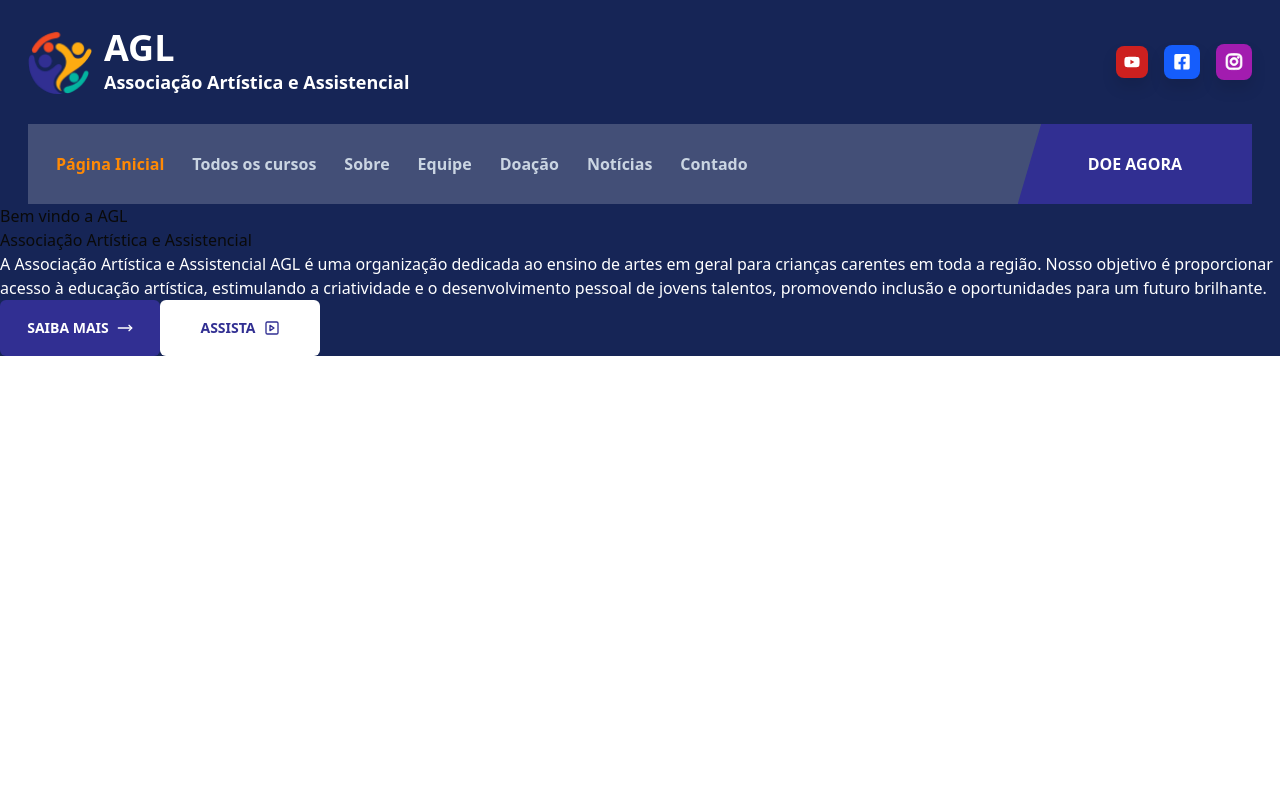
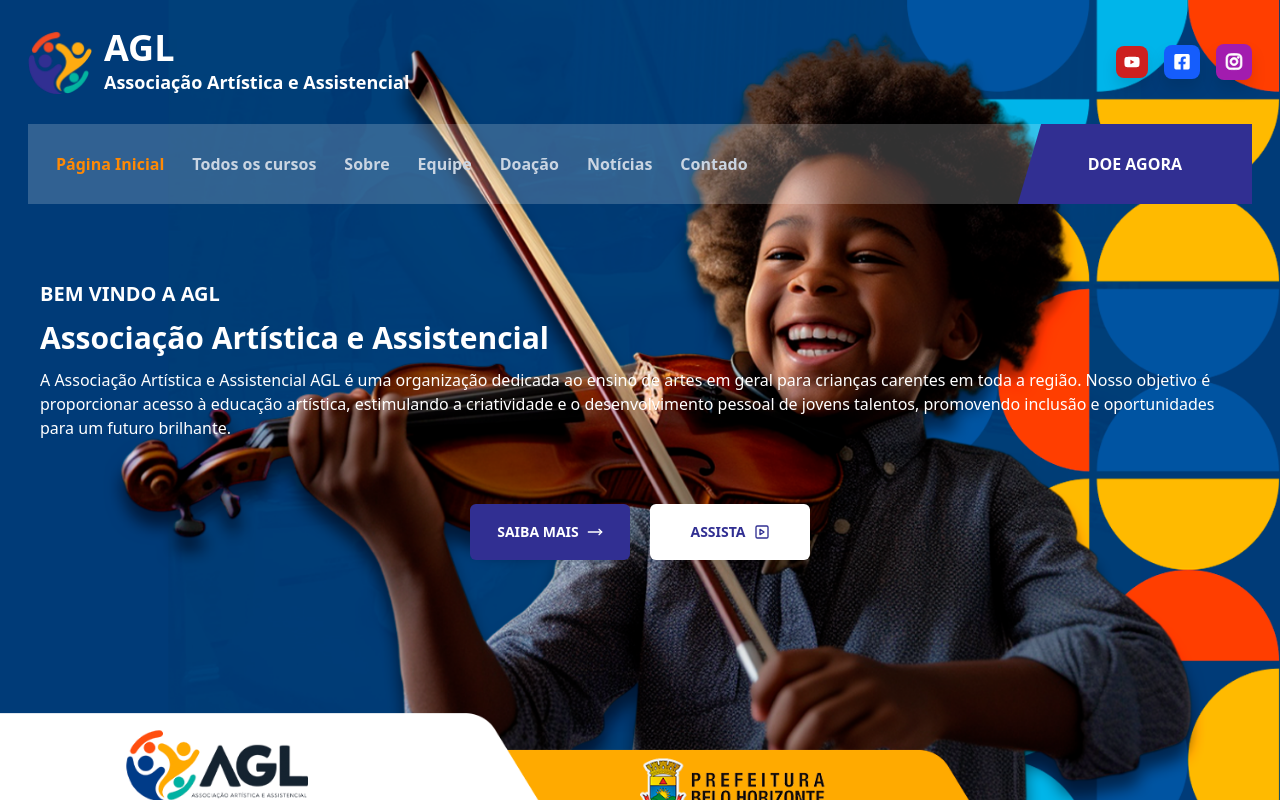
Before and after one commit to Welbert-Soares/next-agl-website, a Next.js app: page / in a window 1280 px wide. Built offline with nearby package versions, Linux system fonts and the light colour scheme.

Commit message:
Refactor Hero component layout and remove Heading component; update Header styles for consistency

```diff
--- a/components/Heading.tsx
+++ /dev/null
@@ -1,16 +0,0 @@
-interface HeadingProps {
-  title: string;
-  subtitle: string;
-  className?: string;
-}
-
-const Heading = ({ subtitle, title, className }: HeadingProps) => {
-  return (
-    <div className={className}>
-      <h3>{subtitle}</h3>
-      <h1>{title}</h1>
-    </div>
-  );
-};
-
-export { Heading };
--- a/components/Hero.tsx
+++ b/components/Hero.tsx
@@ -2,32 +2,31 @@ import React from "react";
 
 import { MoveRight } from "lucide-react";
 
-import { Heading } from "./Heading";
 import { Button } from "./ui/button";
 import { Modal } from "./Modal";
 const Hero = () => {
   return (
-    <div className="bg-blue-950">
-      <section>
-        <div>
-          <div>
-            <Heading
-              subtitle="Bem vindo a AGL"
-              title="Associação Artística e Assistencial"
-            />
-            <p className="text-white font-normal">
-              A Associação Artística e Assistencial AGL é uma organização
-              dedicada ao ensino de artes em geral para crianças carentes em
-              toda a região. Nosso objetivo é proporcionar acesso à educação
-              artística, estimulando a criatividade e o desenvolvimento pessoal
-              de jovens talentos, promovendo inclusão e oportunidades para um
-              futuro brilhante.
-            </p>
-          </div>
+    <div className="bg-[url(/images/bgImagem.png)] bg-cover bg-right bg-no-repeat h-dvh flex flex-col justify-end md:justify-center items-center pb-24 md:pb-0 gap-6">
+      <section className="p-4 md:p-10 ">
+        <div className="flex flex-col text-white gap-3">
+          <span className="text-lg md:text-xl font-semibold">
+            BEM VINDO A AGL
+          </span>
+          <span className="text-2xl md:text-3xl font-semibold">
+            Associação Artística e Assistencial
+          </span>
+          <p className="text-white font-normal hidden md:flex">
+            A Associação Artística e Assistencial AGL é uma organização dedicada
+            ao ensino de artes em geral para crianças carentes em toda a região.
+            Nosso objetivo é proporcionar acesso à educação artística,
+            estimulando a criatividade e o desenvolvimento pessoal de jovens
+            talentos, promovendo inclusão e oportunidades para um futuro
+            brilhante.
+          </p>
         </div>
       </section>
 
-      <div>
+      <div className="flex gap-5">
         <Button
           variant={"btn_primary"}
           className="w-40 h-14 font-semibold border-none rounded-sm transition duration-500 ease-in-out transform hover:-translate-y-1"
--- a/components/header/Header.tsx
+++ b/components/header/Header.tsx
@@ -4,7 +4,7 @@ import Navbar from "./Navbar";
 
 const Header = () => {
   return (
-    <header className="w-full flex flex-col bg-blue-950">
+    <header className="w-full flex flex-col absolute">
       <Head />
       <Navbar />
     </header>
--- a/components/ui/button.tsx
+++ b/components/ui/button.tsx
@@ -22,8 +22,6 @@ const buttonVariants = cva(
         link: "text-primary underline-offset-4 hover:underline",
         btn_primary: "bg-[#312f92] text-white hover:bg-[#312f92]/90",
         btn_secondary: "bg-white text-[#312f92] hover:bg-white/90",
-        youtube:
-          "group flex justify-center p-2 rounded-md drop-shadow-xl bg-[#CD201F] from-gray-800 text-white font-semibold hover:translate-y-3 hover:rounded-[50%] transition-all duration-500 hover:bg-[#CD201F] hover:shadow-2xl hover:shadow-[#CD201F]",
       },
       size: {
         default: "h-9 px-4 py-2 has-[>svg]:px-3",
```
